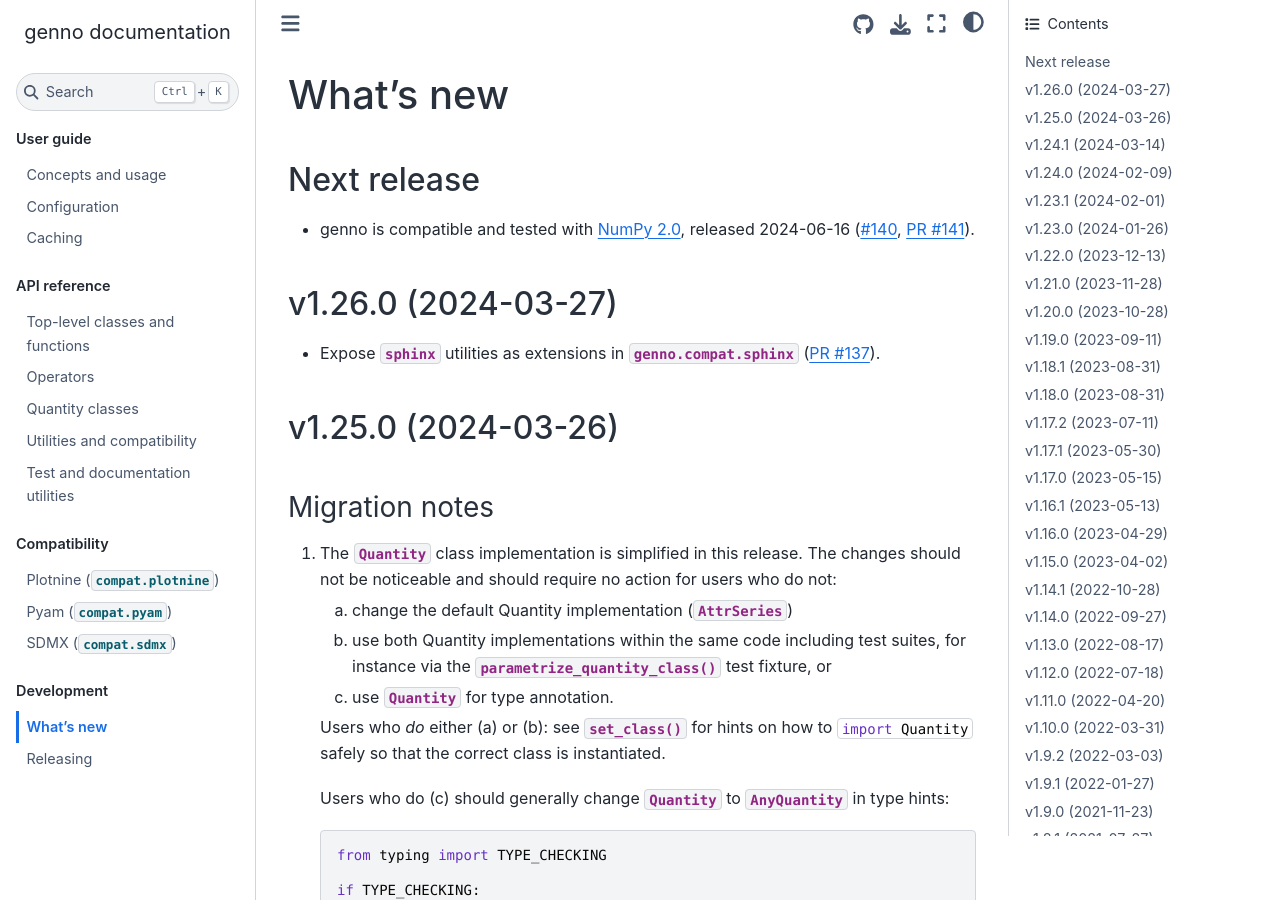
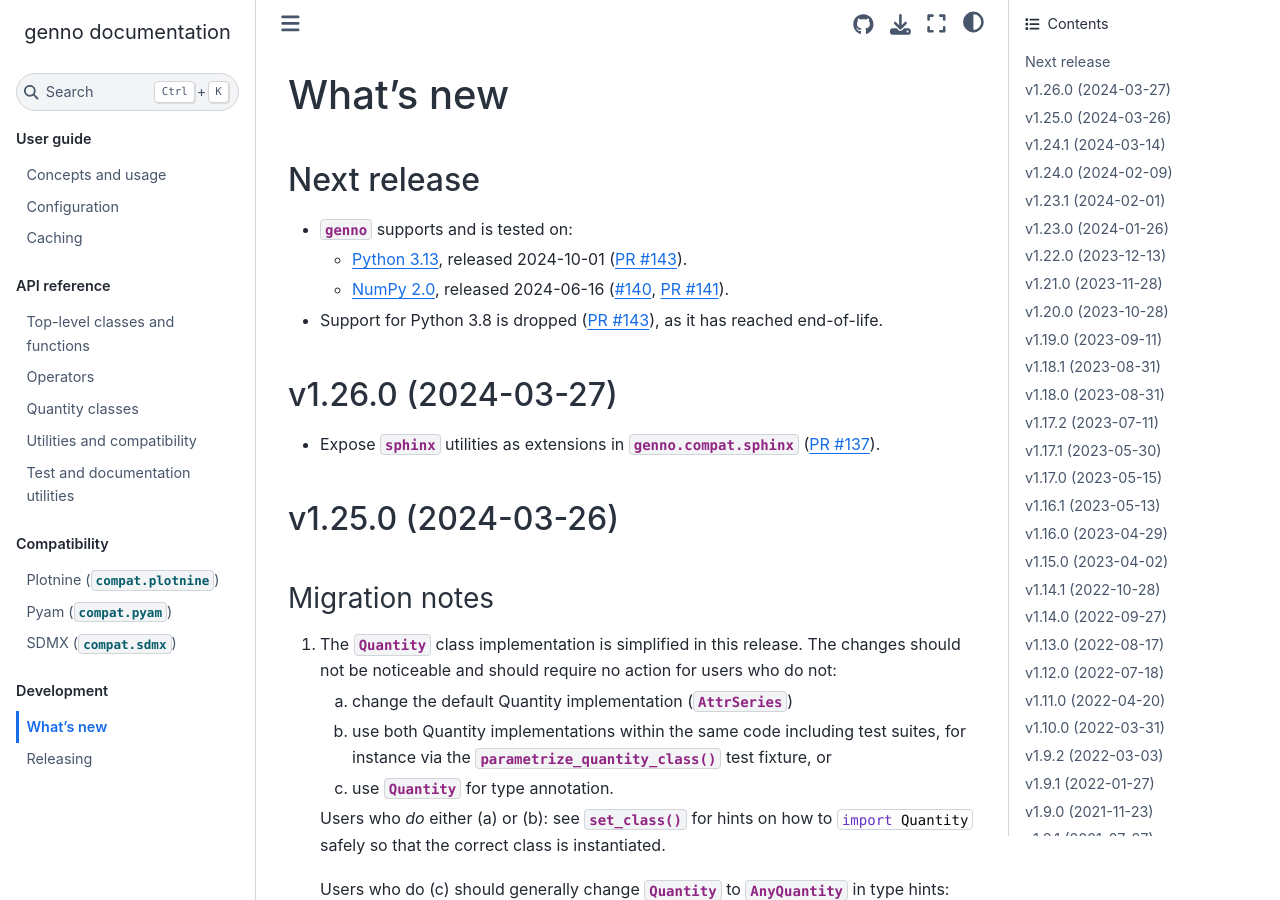
Before and after one commit to khaeru/genno, a Sphinx documentation site: the page built from doc/whatsnew.rst, in a window 1280 px wide and 900 px high. Built offline with Sphinx 7.4.7 and the Sphinx Book theme 1.1.4, drawn with Linux system fonts in a browser that asks for light colours.

Commit message:
Add #143 to doc/whatsnew

```diff
--- a/doc/whatsnew.rst
+++ b/doc/whatsnew.rst
@@ -4,7 +4,12 @@ What's new
 Next release
 ============
 
-- genno is compatible and tested with `NumPy 2.0 <https://numpy.org/doc/stable/release/2.0.0-notes.html>`_, released 2024-06-16 (:issue:`140`, :pull:`141`).
+- :mod:`genno` supports and is tested on:
+
+  - `Python 3.13 <https://www.python.org/downloads/release/python-3130/>`_, released 2024-10-01 (:pull:`143`).
+  - `NumPy 2.0 <https://numpy.org/doc/stable/release/2.0.0-notes.html>`_, released 2024-06-16 (:issue:`140`, :pull:`141`).
+
+- Support for Python 3.8 is dropped (:pull:`143`), as it has reached end-of-life.
 
 v1.26.0 (2024-03-27)
 ====================
```
